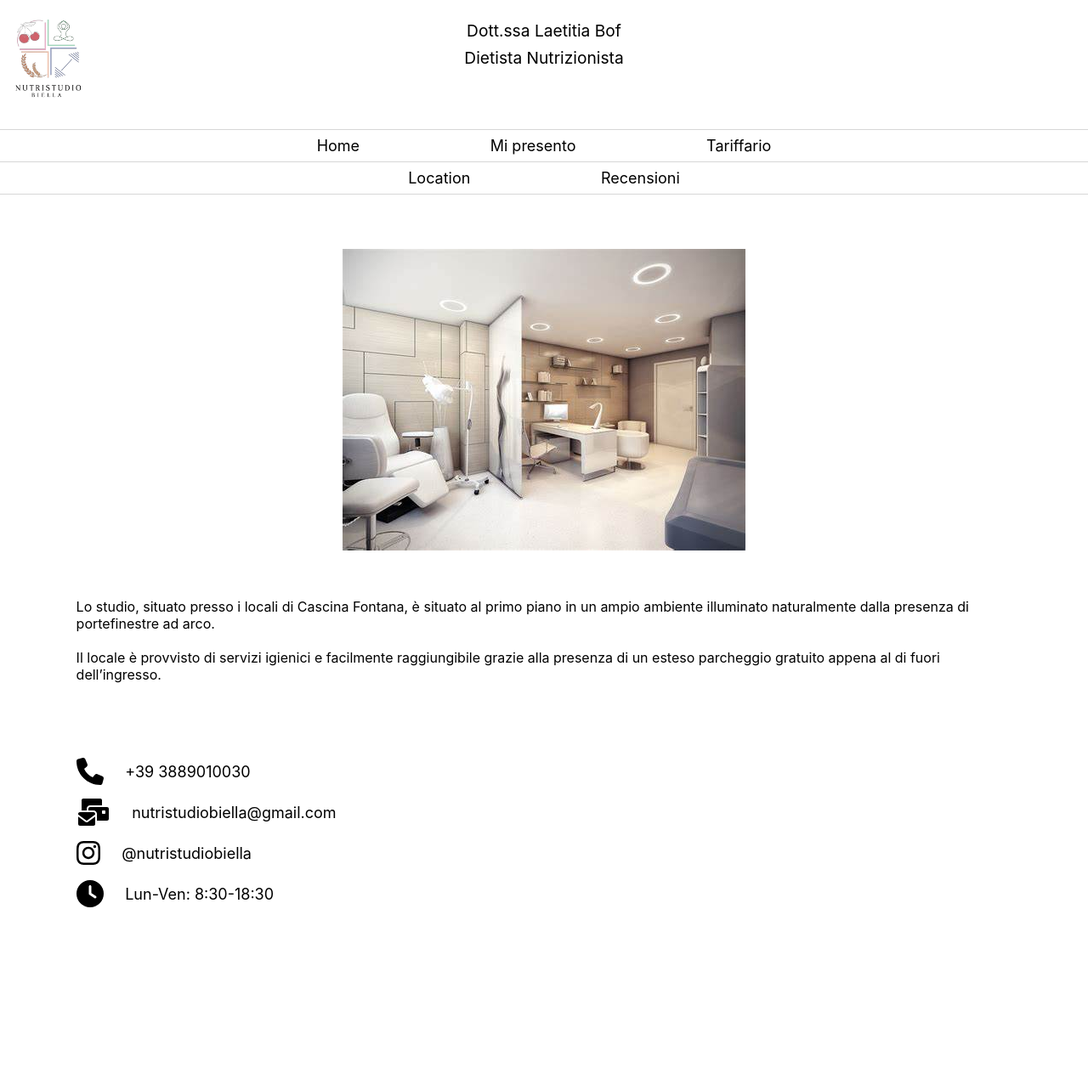
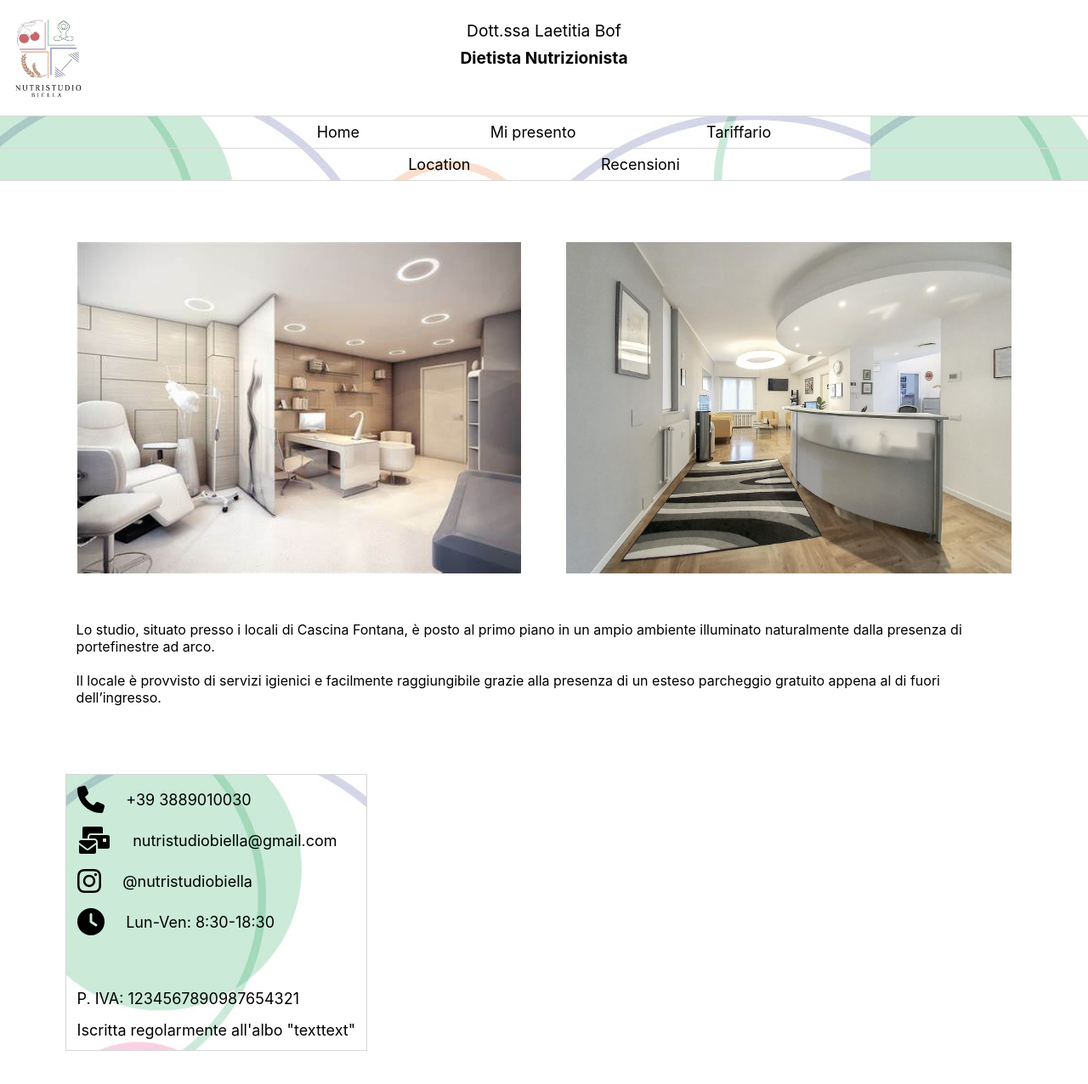
Before and after one commit to fsensoli97/NutriStudioBiella, a React (Create React App) app: page /#/ in a window 1280 px wide. Shown: the whole page at 85% size. Before the commit the page ends 1140 px from the top, so only its background shows below. Built offline with nearby package versions, Linux system fonts and the light colour scheme.

Commit message:
background image, text fix, home image

```diff
--- a/src/components/Footer/Footer.css
+++ b/src/components/Footer/Footer.css
@@ -3,13 +3,18 @@
     flex-direction: column;
     align-items: left;
     row-gap: 2vh;
-    padding: 3vh 7vw;
+    margin: 2vh 6vw;
+    padding: 1vh 1vh;
     margin-bottom: 3vh;
+    background-image: url('../../gallery/theme.jpg');
+    width: fit-content;
+    border: solid 1px rgb(215, 215, 215);
 }
 
 @media screen and (min-width: 800px) {
     .footer {
-        padding: 6vh 7vw;
+        margin: 5vh 6vw;
+        padding: 1vw 1vw;
     }
 }
 
--- a/src/components/Footer/Footer.js
+++ b/src/components/Footer/Footer.js
@@ -39,6 +39,17 @@ export default function Footer() {
                         Lun-Ven: 8:30-18:30
                     </div>
                 </div>
+                <div style={{padding: "2vh 0"}}></div>
+                <div className="footerItem">
+                    <div className="contactValue">
+                        P. IVA: 1234567890987654321
+                    </div>
+                </div>
+                <div className="footerItem">
+                    <div className="contactValue">
+                        Iscritta regolarmente all'albo "texttext"
+                    </div>
+                </div>
             </div>
         </>
     );
--- a/src/components/Header/Header.js
+++ b/src/components/Header/Header.js
@@ -8,7 +8,7 @@ export default function Header() {
             <Logo></Logo>
             <div className='headerTitle'>
                 <div className='headerTitleText'>Dott.ssa Laetitia Bof</div>
-                <div className='headerTitleText'>Dietista Nutrizionista</div>
+                <div className='headerTitleText'><b>Dietista Nutrizionista</b></div>
             </div>
             <Navigation></Navigation>
         </>
--- a/src/components/Home/Home.css
+++ b/src/components/Home/Home.css
@@ -17,4 +17,14 @@
     .studioDescription {
         padding: 5vh 7vw;
     }
+
+    .studioPic {
+        width: 100%;
+        padding: 2vh 2vw;
+    }
+
+    .homePicsContainer {
+        display: flex;
+        padding: 0 5vw;
+    }
 }
--- a/src/components/Home/Home.js
+++ b/src/components/Home/Home.js
@@ -1,5 +1,6 @@
 import Header from '../Header/Header';
 import studioPic from '../../gallery/studio.jfif';
+import salaPic from '../../gallery/salaAttesa.jpg';
 import Footer from '../Footer/Footer';
 import './Home.css'
 
@@ -7,11 +8,16 @@ export default function Home() {
     return (
         <>
             <Header></Header>
-            <div className='studioPic'>
-                <img className='studio' src={studioPic} alt='studio'></img>
+            <div className='homePicsContainer'>
+                <div className='studioPic'>
+                    <img className='studio' src={studioPic} alt='studio'></img>
+                </div>
+                <div className='studioPic'>
+                    <img className='studio' src={salaPic} alt='studio'></img>
+                </div>
             </div>
             <div className='studioDescription'>
-            Lo studio, situato presso i locali di Cascina Fontana, è situato al primo piano in un ampio
+            Lo studio, situato presso i locali di Cascina Fontana, è posto al primo piano in un ampio
             ambiente illuminato naturalmente dalla presenza di portefinestre ad arco.<br></br><br></br>
             Il locale è provvisto di servizi igienici e facilmente raggiungibile grazie alla presenza di un esteso
             parcheggio gratuito appena al di fuori dell’ingresso.<br></br>
--- a/src/components/Location/Location.js
+++ b/src/components/Location/Location.js
@@ -8,8 +8,8 @@ export default function Location() {
             <Header></Header>
             <div className='mapsDescription'>
             Il locale è situato a Cerrione (BI) in via Cascina Zanga 8.<br></br>
-            Proprio di fianco al comune di Cerrione, infatti in caso il navigatore non trovasse la cia consiglio di
-            inserire “via l’onte bianco 49” (indirizzo del comune confinante).<br></br><br></br>
+            Proprio di fianco al comune di Cerrione, infatti in caso il navigatore non trovasse la via consiglio di
+            inserire “via Monte Bianco 49” (indirizzo del comune confinante).<br></br><br></br>
             Come raggiungere la struttura:
             <ul>
                 <li className='listItem'>
--- a/src/components/Navigation/Navigation.css
+++ b/src/components/Navigation/Navigation.css
@@ -7,12 +7,13 @@
     display: flex;
     flex-direction: column;
     font-size: large;
-    padding: 1vh 0;
+    margin: 1vh 0;
+    background-image: url('../../gallery/theme.jpg');
 }
 
 @media screen and (min-width: 800px) {
     .navigation {
-        padding: 6vh 0;
+        margin: 7vh 0;
     }
 }
 
--- a/src/components/Prices/Prices.js
+++ b/src/components/Prices/Prices.js
@@ -12,8 +12,9 @@ export default function Prices() {
                     <ul>
                         <li className="listItem">Esami del sangue (effettuati entro gli ultimi 12 mesi).</li>
                         <li className="listItem">Referto medico inerente a eventuali patologie in corso.</li>
-                        <li className="listItem">Impegnativa scritta dal medico di base per “visita dietistica” (che può essere compilata dal
-                            medico anche online).
+                        <li className="listItem">Impegnativa scritta dal medico di base per “visita dietistica”
+                            (è sufficiente richiedere al medico di base la ricetta bianca valida anche per il sistema sanitario nazionale
+                            che può essere inviata per mail).
                         </li>
                     </ul>
                 </div>
```
Also changed, not shown: src/components/About/About.js (+16 -14 lines), src/gallery/salaAttesa.jpg (added), src/gallery/theme.jpg (added).
